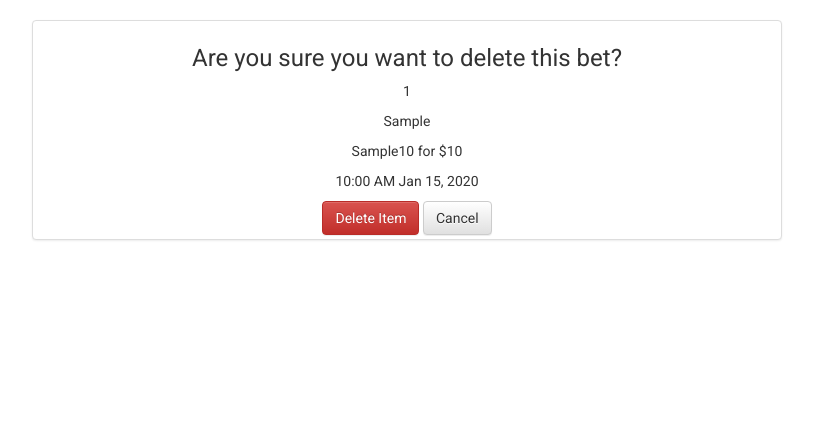
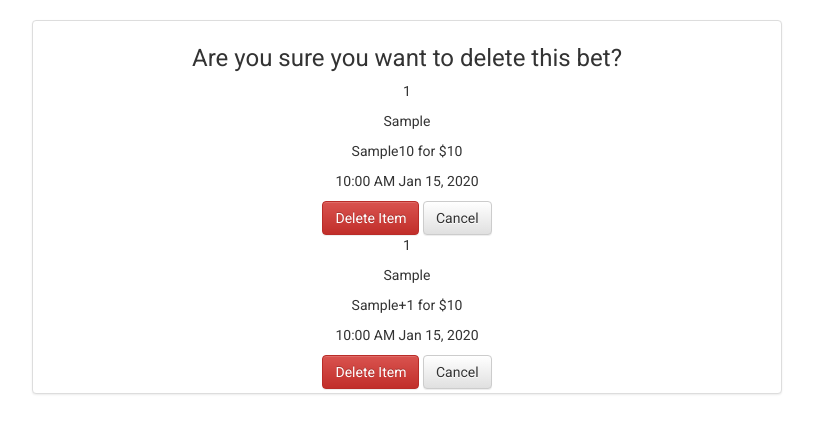
Before and after one commit to jreiher2003/peer_flask, a Flask app: page /nfl/bet/1/delete/ in a window 1280 px wide. Shown: the part 52-486 px from the top of the page, without its empty margins (233-1046 px from the left). Run offline with Flask 2, Linux system fonts and the light colour scheme; a user stored in the database is signed in; tables that the repository leaves empty hold one stand-in row (values such as "Sample post"); some libraries are stand-ins or nearby versions.

Commit message:
Refactor delete bet function

```diff
--- a/app/nfl/models.py
+++ b/app/nfl/models.py
@@ -21,7 +21,7 @@ class Base(db.Model):
     paid = db.Column(db.Boolean, default=False)
     bet_created = db.Column(db.DateTime,  default=datetime.datetime.utcnow)
     bet_modified = db.Column(db.DateTime, nullable=False, default=datetime.datetime.utcnow, onupdate=datetime.datetime.utcnow)
-    nfl_create_side_bet = db.relationship("NFLcreateSideBet")
+
 
     def ps_format(self):
         if self.ps == None: return ""
--- a/app/nfl/templates/nfl_delete_bet.html
+++ b/app/nfl/templates/nfl_delete_bet.html
@@ -6,15 +6,28 @@
         <div class="col-md-8 col-md-offset-2">
             <div class="thumbnail">
                 <h3 class="text-center">Are you sure you want to delete this bet?</h3>
-                <p class="text-center">{{ nfl_bet.bet_key }}</p>
-                <p class="text-center">{{ nfl_bet.vs }}</p>
-                <p class="text-center"> {{ nfl_bet.over_under }}{{ nfl_bet.total_format() }} for ${{ nfl_bet.amount }}</p>
-                <p class="text-center">{{ nfl_bet.game_date|game_time }} {{ nfl_bet.game_date|game_date }}</p>
+                {% if nfl_ou %}
+                <p class="text-center">{{ nfl_ou.bet_key }}</p>
+                <p class="text-center">{{ nfl_ou.vs }}</p>
+                <p class="text-center"> {{ nfl_ou.over_under }}{{ nfl_ou.total_format() }} for ${{ nfl_ou.amount }}</p>
+                <p class="text-center">{{ nfl_ou.game_date|game_time }} {{ nfl_ou.game_date|game_date }}</p>
                 <form class="text-center" method="post" action="">
                     {{ form.csrf_token }}
                     <input class="btn btn-danger" type="submit" value="Delete Item">
                     <a class="btn btn-default" href="{{ url_for('nfl.nfl_public_board') }}">Cancel</a>
                 </form>
+                {% endif %}
+                {% if nfl_sb %}
+                <p class="text-center">{{ nfl_sb.bet_key }}</p>
+                <p class="text-center">{{ nfl_sb.vs }}</p>
+                <p class="text-center"> {{ nfl_sb.team }}{{ nfl_sb.ps_format() }} for ${{ nfl_sb.amount }}</p>
+                <p class="text-center">{{ nfl_sb.game_date|game_time }} {{ nfl_sb.game_date|game_date }}</p>
+                <form class="text-center" method="post" action="">
+                    {{ form.csrf_token }}
+                    <input class="btn btn-danger" type="submit" value="Delete Item">
+                    <a class="btn btn-default" href="{{ url_for('nfl.nfl_public_board') }}">Cancel</a>
+                </form>
+                {% endif %}
             </div>
         </div>
     </div>
--- a/app/nfl/views.py
+++ b/app/nfl/views.py
@@ -192,11 +192,8 @@ def nfl_confirm_bet(bet_key):
     try:
         nfl_bet = NFLcreateSideBet.query.filter_by(bet_key=bet_key).one()
     except:
-        pass
-    try:
         nfl_bet = NFLcreateOverUnderBet.query.filter_by(bet_key=bet_key).one()
-    except:
-        pass
+
     return render_template('nfl_confirm.html', nfl_bet=nfl_bet, all_teams=all_teams)
 
 @nfl_blueprint.route("/nfl/bet/<path:bet_key>/edit/", methods=["GET","POST"])
@@ -252,14 +249,23 @@ def nfl_edit_bet(bet_key):
 @login_required
 def nfl_delete_bet(bet_key):
     all_teams = all_nfl_teams()
-    nfl_bet = NFLcreateBet.query.filter_by(bet_key=bet_key).one()
-    form = OverUnderForm()
-    if request.method == "POST":
-        db.session.delete(nfl_bet)
-        db.session.commit()
-        flash("%s, you just deleted the bet you made between <u>%s</u> for $%s" % (nfl_bet.users.username,nfl_bet.vs,nfl_bet.amount), "danger")
-        return redirect(url_for("nfl.nfl_public_board"))
-    return render_template("nfl_delete_bet.html", nfl_bet=nfl_bet, form=form, all_teams=all_teams)
+    nfl_ou = NFLcreateOverUnderBet.query.filter_by(bet_key=bet_key).one_or_none()
+    if nfl_ou is not None:
+        form = OverUnderForm()
+        if request.method == "POST":
+            db.session.delete(nfl_ou)
+            db.session.commit()
+            flash("%s, you just deleted the bet you made between <u>%s</u> for $%s" % (nfl_ou.users.username,nfl_ou.vs,nfl_ou.amount), "danger")
+            return redirect(url_for("nfl.nfl_public_board"))
+    nfl_sb = NFLcreateSideBet.query.filter_by(bet_key=bet_key).one_or_none()
+    if nfl_sb is not None:
+        form = HomeTeamForm()
+        if request.method == "POST":
+            db.session.delete(nfl_sb)
+            db.session.commit()
+            flash("%s, you just deleted the bet you made between <u>%s</u> for $%s" % (nfl_sb.users.username,nfl_sb.vs,nfl_sb.amount), "danger")
+            return redirect(url_for("nfl.nfl_public_board"))
+    return render_template("nfl_delete_bet.html", nfl_ou=nfl_ou, nfl_sb=nfl_sb, form=form, all_teams=all_teams)
 
 
 @nfl_blueprint.route("/nfl/bet/action/<path:bet_key>/", methods=["GET","POST"])
```
